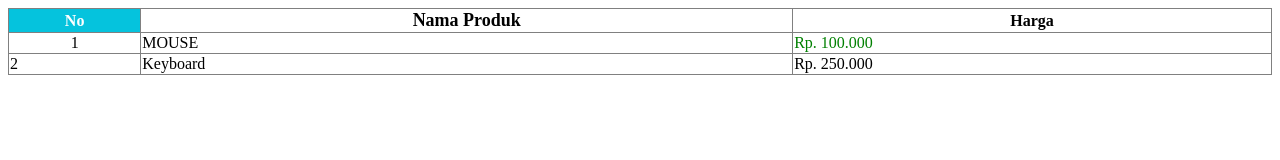
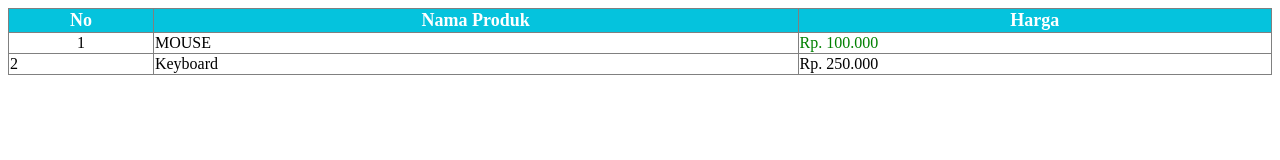
Before and after one commit to nelvinzfx/1124160183-html-day6, a plain HTML site: page index.html in a window 1280 px wide. Drawn offline with Linux system fonts and the light colour scheme.

Commit message:
Perubahan style format table header agar selaras

```diff
--- a/index.html
+++ b/index.html
@@ -8,9 +8,9 @@
 	<body>
 		<table border="1" style="border-collapse: collapse; width: 100%;">
 			<tr>
-				<th style="background-color: #05C3DD; color: white;">No</th>
-				<th style="font-size: 18px; text-align: center;">Nama Produk</th>
-				<th style="font-weight: bold;">Harga</th>
+				<th style="background-color: #05C3DD; color: white; font-weight: bold; font-size: 18px; text-align: center;">No</th>
+				<th style="background-color: #05C3DD; color: white; font-weight: bold; font-size: 18px; text-align: center;">Nama Produk</th>
+				<th style="background-color: #05C3DD; color: white; font-weight: bold; font-size: 18px; text-align: center;">Harga</th>
 			</tr>
 			<tr>
 				<td style="text-align: center;">1</td>
```
